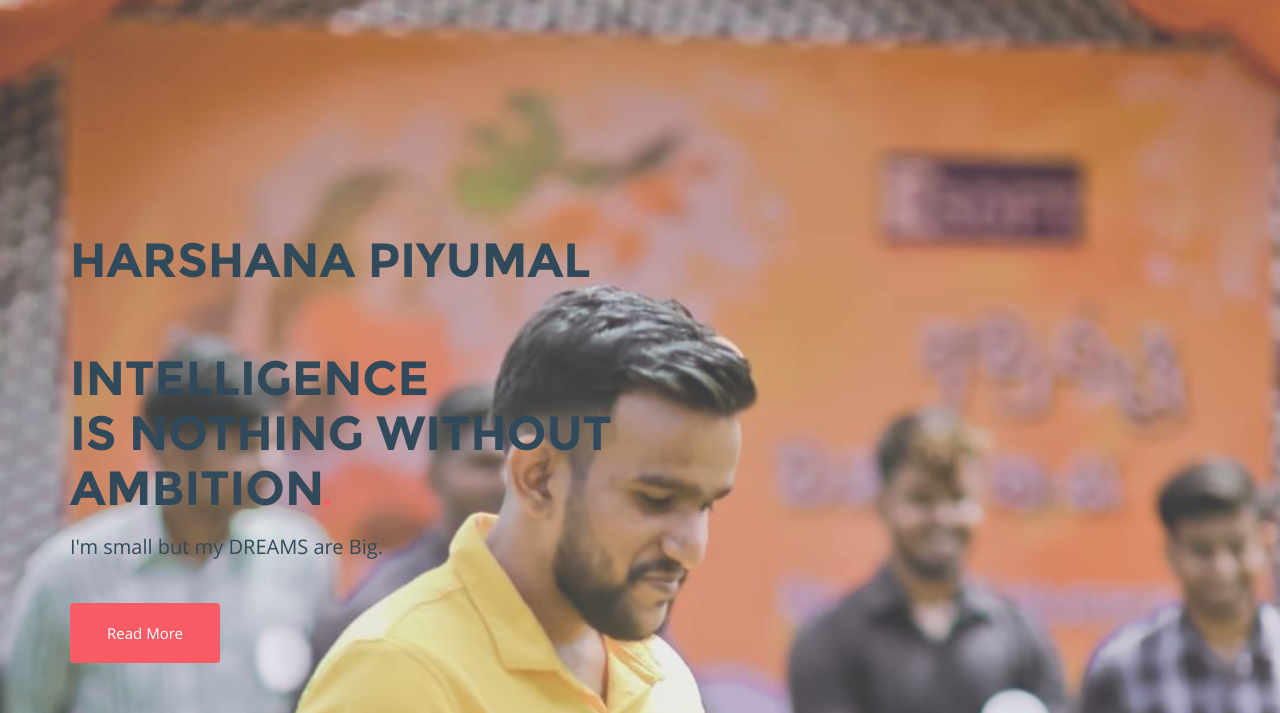
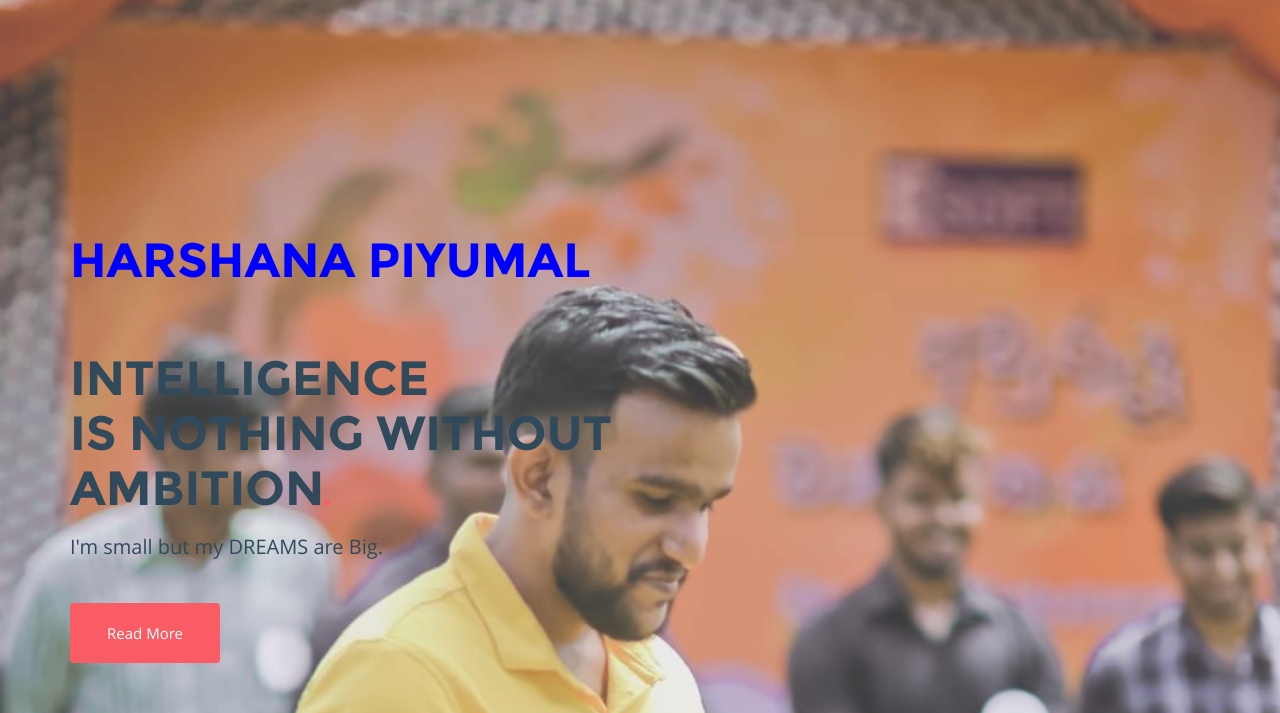
Before and after one commit to Harshana20/Website, a plain HTML site: page index.html in a window 1280 px wide. Shown: the part 87-800 px from the top of the page. Drawn offline with Linux system fonts and the light colour scheme.

Commit message:
Update index.html

```diff
--- a/index.html
+++ b/index.html
@@ -80,7 +80,7 @@
 				<div class="row">
 					<div class="col-md-6 col-sm-12 col-xs-12">
 						<div class="header-details">
-							<h1 font-color="Blue">HARSHANA PIYUMAL</h1></br></br>
+							<h1 style="color: blue; font-weight: bold;">HARSHANA PIYUMAL</h1></br></br>
 							<h1>intelligence<br> is nothing without ambition<i class="fa fa-circle"></i></h1>
 							<p>I'm small but my DREAMS are Big.</p>
 							<button class="btn btn-default">Read More</button>
```
